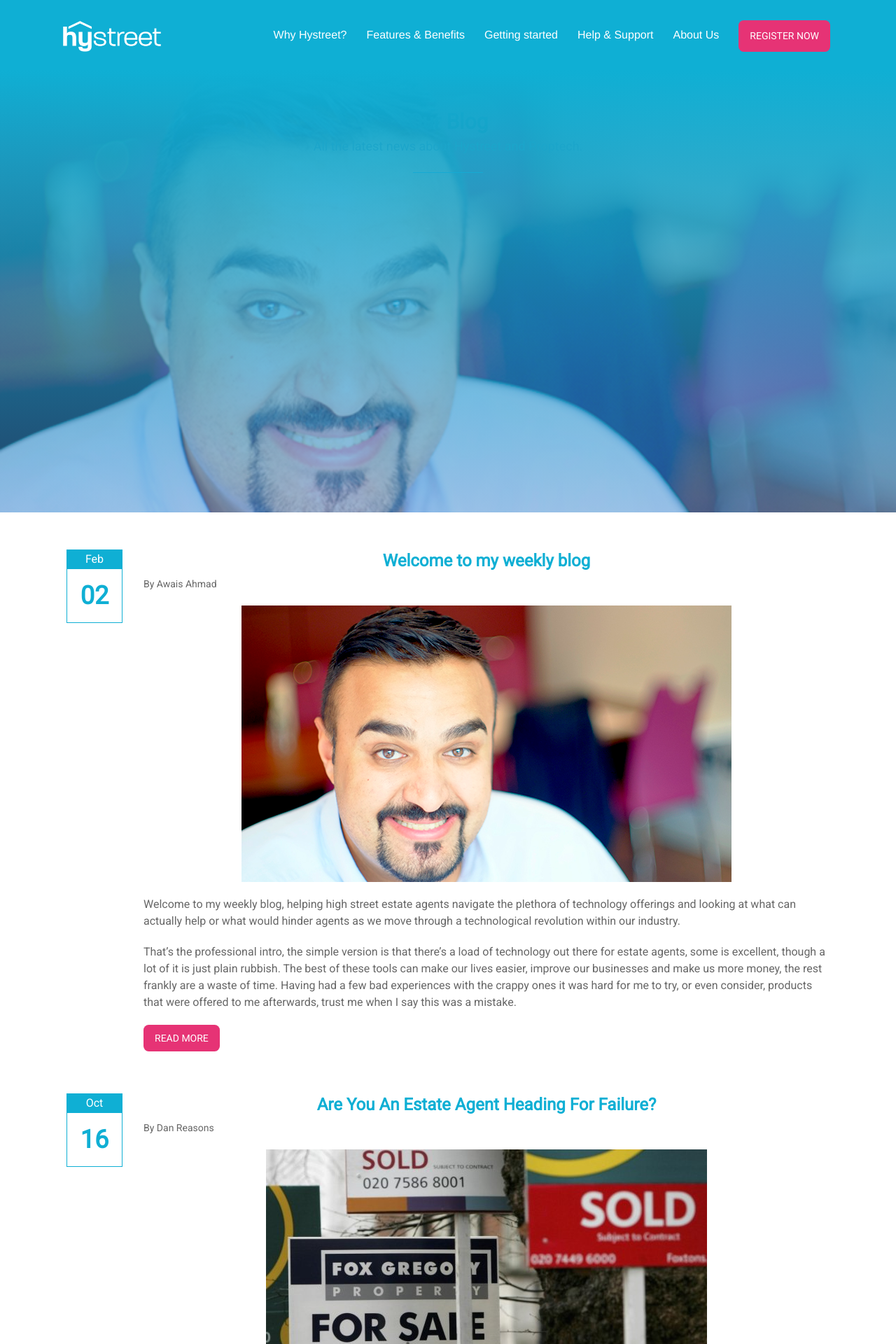
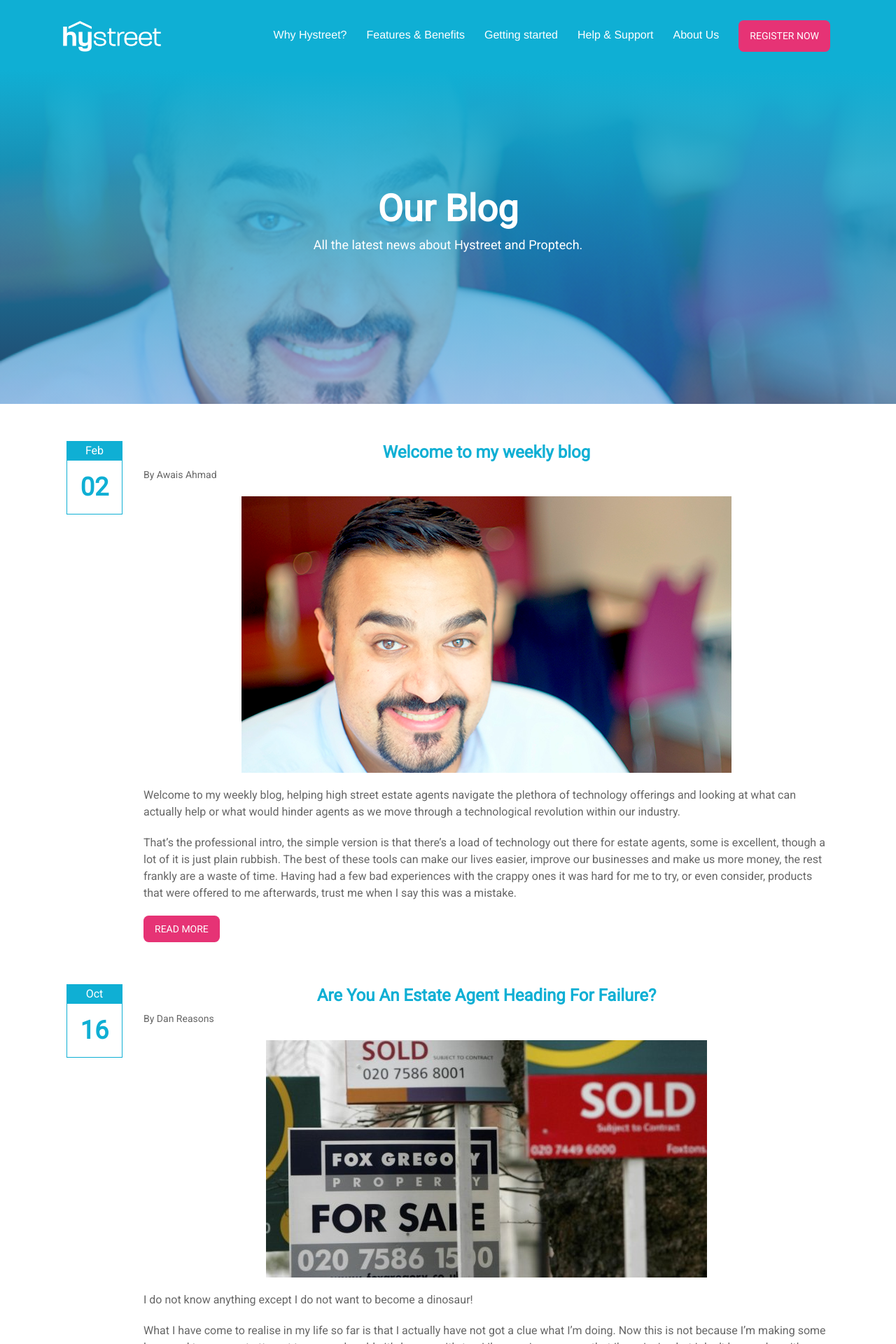
Before and after one commit to hystreet/hystreet.github.io, a Jekyll site: the page built from blog/index.html, in a window 1280 px wide. Shown: the top 1920 px of the page at 70% size. Built offline with Jekyll 4.4.1, drawn with Linux system fonts in a browser that asks for light colours; a script that is not in the unit is left out; the list of posts is cut into pages by our own code.

Commit message:
Update blog.html

```diff
--- a/_layouts/blog.html
+++ b/_layouts/blog.html
@@ -4,14 +4,17 @@ layout: default
 
 
 <div class='full about-hero' style='background: URL("{{site.url}}/images/20180201 700 _DSF9334.jpg");
-                                                  background-position:center;
+                                                  background-position:0% 70%;
                                                   background-size:cover;'>
   <div class='row'>
-    <div class='special-title layout-text'>
-      <h2>Our Blog</h2>
-      <p>All the latest news about Hystreet and Proptech.</p>
-      <p class='shortline'></p>
-      <img src="{{site.url}}/images/20180201 700 _DSF9334.jpg" style="visibility: hidden;">
+    <div class='special-title layout-text' style="
+    position: sticky;
+    vertical-align: middle;
+    margin-top: 10%;
+    margin-bottom:  10%;
+">
+      <h2 style="margin-top: 8px;color: #FFF;font-size: 329%;font-weight: bolder;">Our Blog</h2>
+      <p style="color:#FFFFFF;">All the latest news about Hystreet and Proptech.</p>
     </div>
     <div class='spacing'></div>
     <div class='spacing'></div>
```
